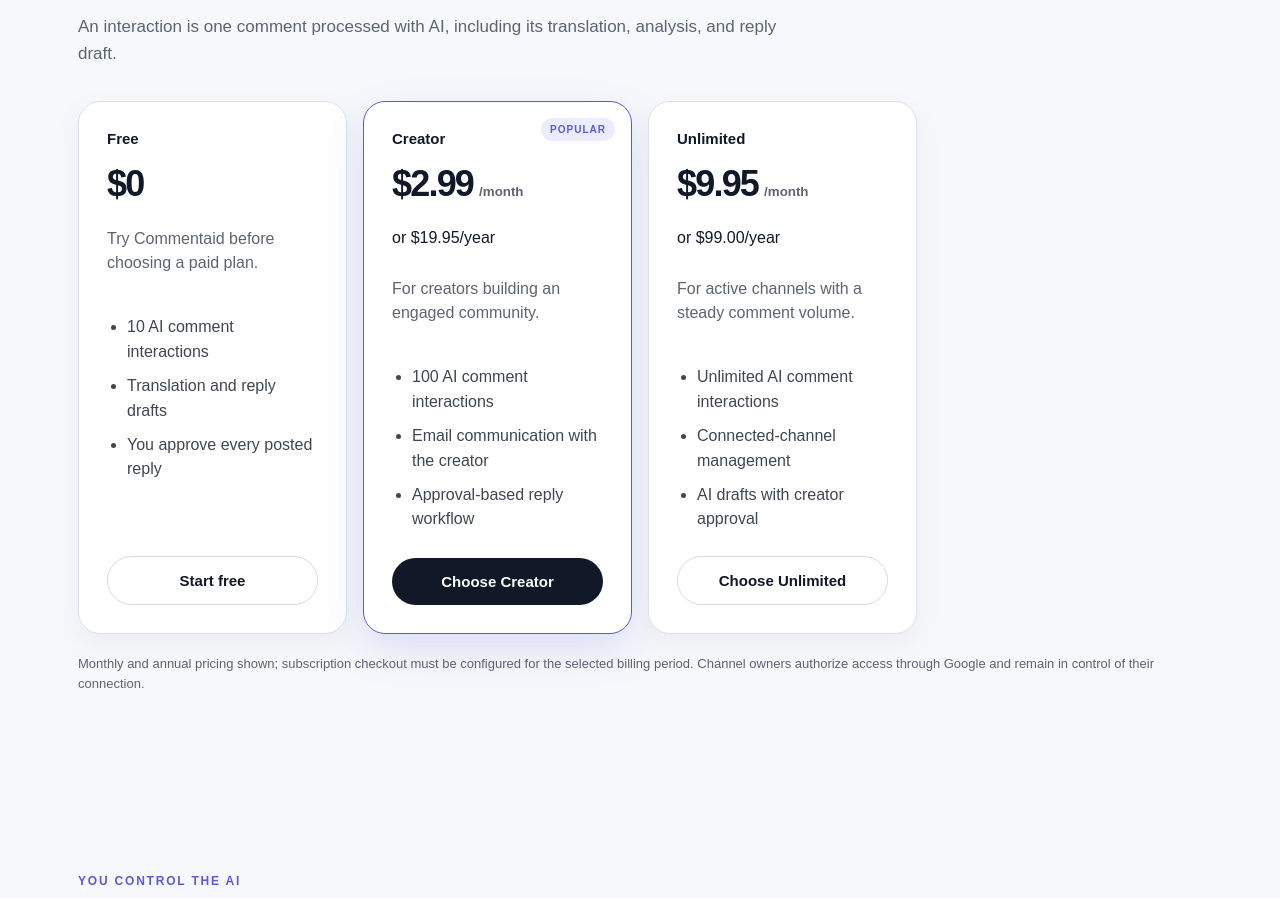
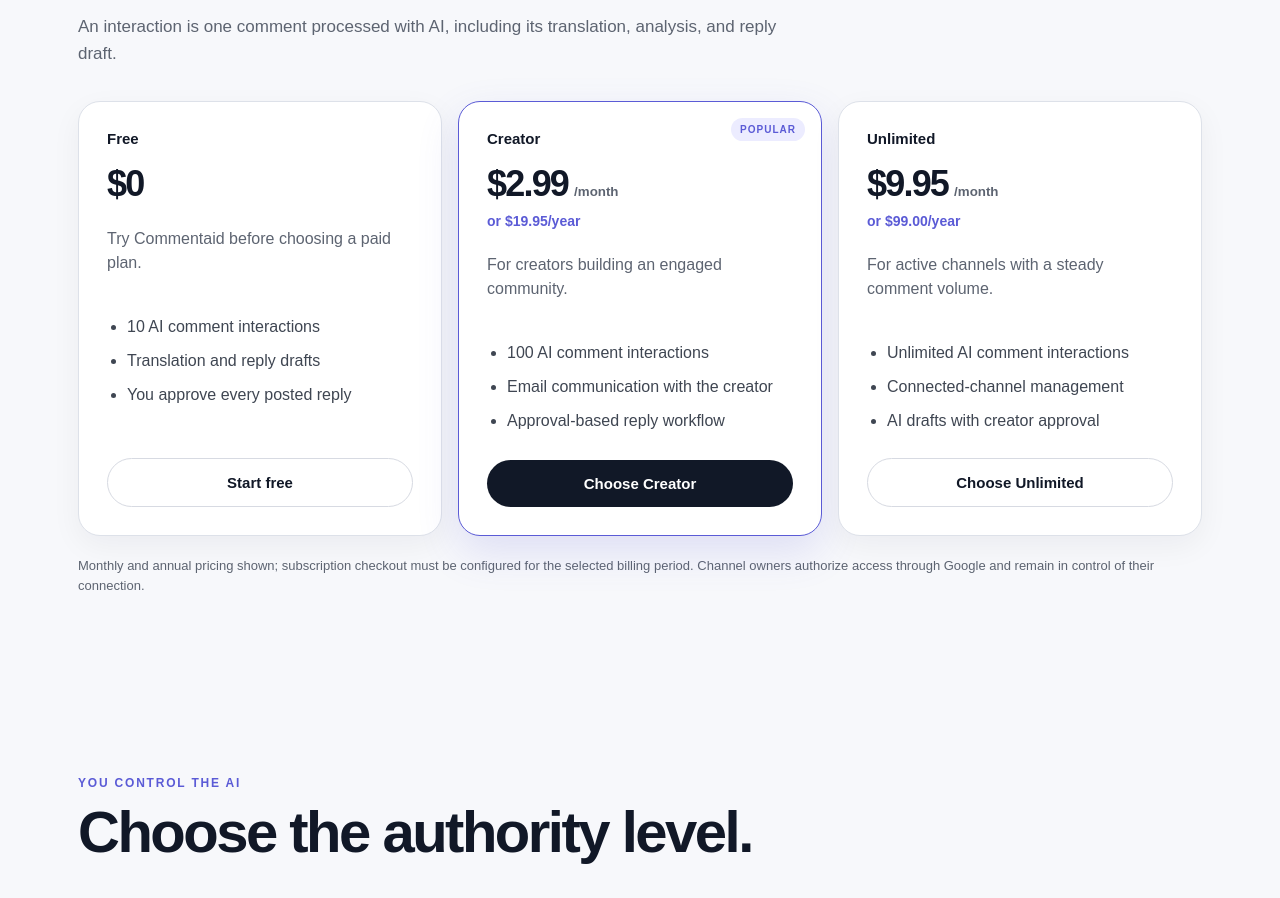
Before and after one commit to DSangHub/Commentaid, a Next.js app: page / in a window 1280 px wide. Shown: the part 2424-3322 px from the top of the page. Built offline with nearby package versions, Linux system fonts and the light colour scheme.

Commit message:
Adjust pricing cards to three columns and show annual rate

```diff
--- a/app/globals.css
+++ b/app/globals.css
@@ -62,7 +62,7 @@ button:disabled { cursor: wait; opacity: .62; }
 .pricingSection { padding-top: 70px; }
 .pricingSection > h2 { margin-bottom: 16px; }
 .pricingLead { max-width: 720px; margin: 0 0 34px; color: var(--muted); font-size: 17px; line-height: 1.6; }
-.pricingGrid { display: grid; grid-template-columns: repeat(4, 1fr); gap: 16px; align-items: stretch; }
+.pricingGrid { display: grid; grid-template-columns: repeat(3, 1fr); gap: 16px; align-items: stretch; }
 .pricingCard { position: relative; display: flex; flex-direction: column; min-width: 0; padding: 28px; border: 1px solid var(--line); border-radius: 22px; background: var(--white); box-shadow: 0 10px 30px rgba(17,24,39,.05); }
 .pricingCard.featured { border-color: var(--violet); box-shadow: 0 16px 42px rgba(91,91,214,.16); }
 .planBadge { position: absolute; top: 16px; right: 16px; padding: 6px 9px; border-radius: 999px; background: var(--violet-soft); color: var(--violet); font-size: 10px; font-weight: 850; letter-spacing: 1px; }
@@ -170,3 +170,5 @@ textarea { resize: vertical; line-height: 1.5; }
 .languageControl { display:inline-flex; align-items:center; gap:6px; background:#fff; border:1px solid #dde1e9; border-radius:999px; padding:4px 10px; white-space:nowrap; }
 .languageControl select { width:auto; max-width:170px; border:0; box-shadow:none; background:transparent; padding:6px 2px; font-size:13px; font-weight:700; }
 @media(max-width:800px){.navActions{gap:8px;flex-wrap:wrap;justify-content:flex-end}.languageControl select{max-width:110px}.nav .button.compact{font-size:12px;padding:9px 11px}}
+
+.annualPrice { margin: 0 0 10px; font-size: 14px; font-weight: 750; color: var(--violet); }
```
